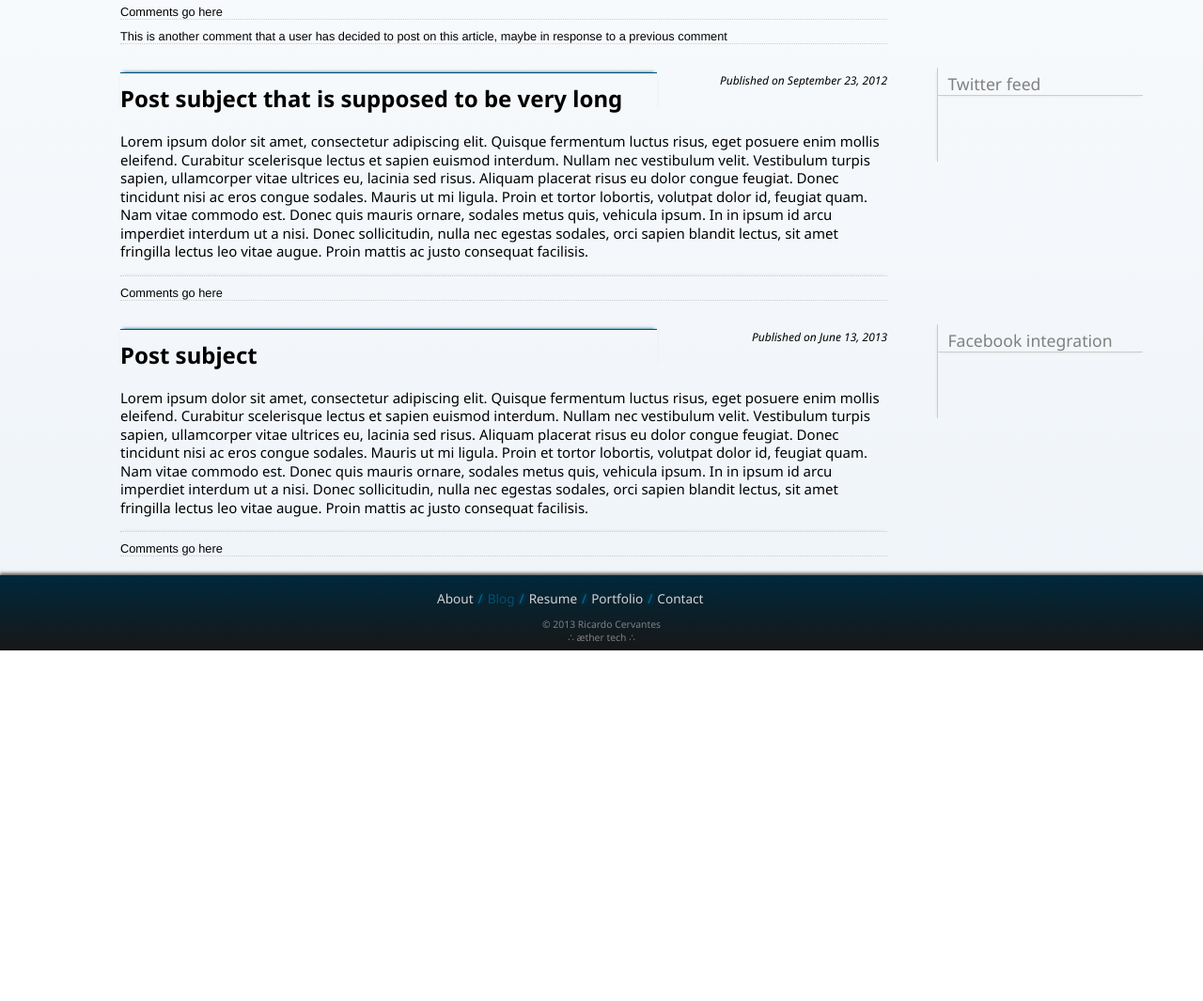
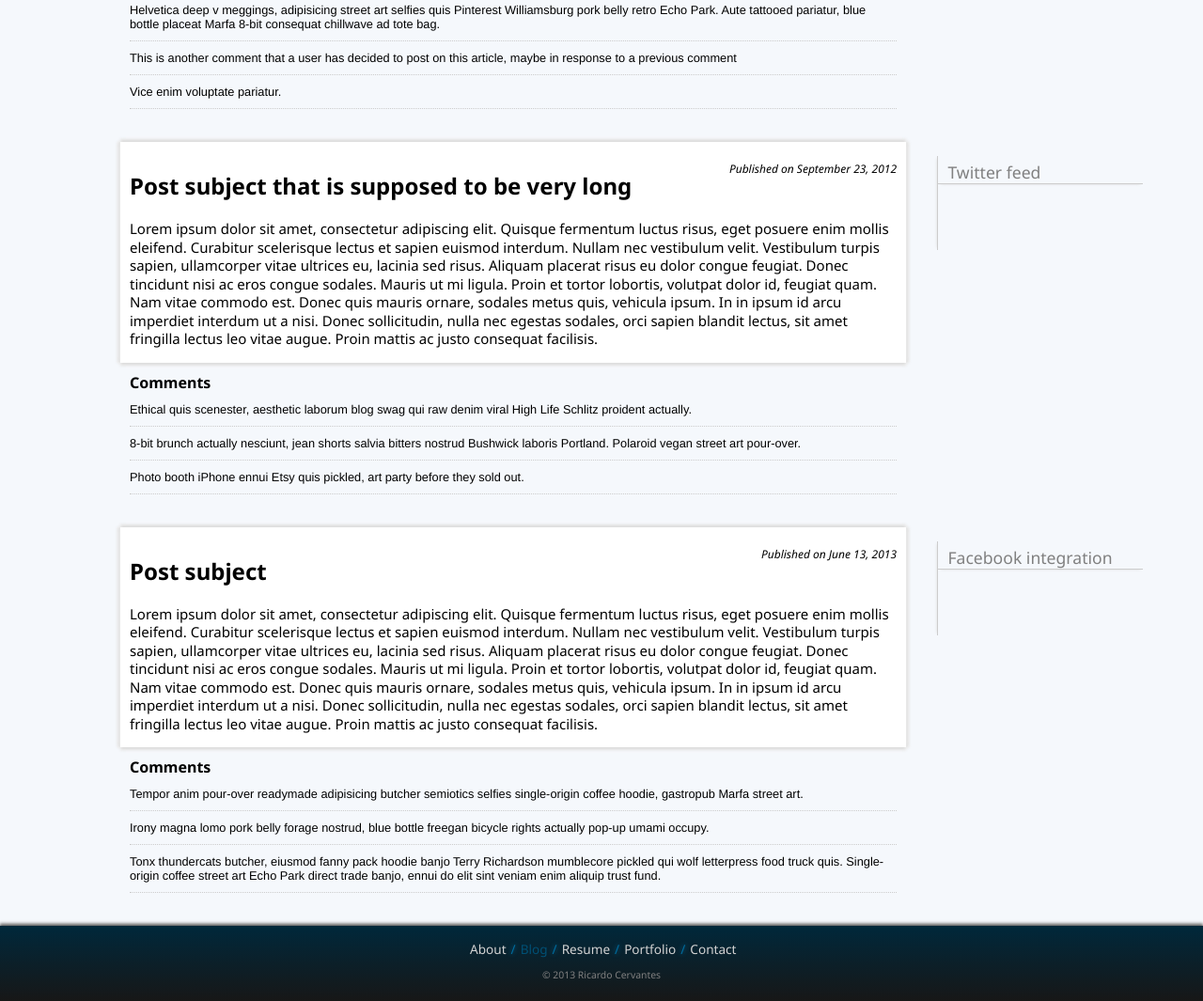
Before and after one commit to Ricar7o/Ricar7o.github.io-archive, a plain HTML site: page index.html in a window 1280 px wide. Shown: the part 701-1766 px from the top of the page at 94% size. Before the commit the page ends 1393 px from the top, so only its background shows below. Drawn offline with Linux system fonts and the light colour scheme.

Commit message:
Gave posts a white background with shadows and changed the body background.

```diff
--- a/css/custom.css
+++ b/css/custom.css
@@ -17,8 +17,8 @@
 }
 
 body {
-	/*background-color: lightgray;*/
-	background-image: linear-gradient(to bottom, #FFFFFF 0%, #EFF4F9 100%);
+	background-color: #F5F8FC;
+	/*background-image: linear-gradient(to bottom, #FFFFFF 0%, #EFF4F9 150%);*/
 	margin: 0;
 	padding: 0;
 /*	position: absolute;
@@ -204,8 +204,8 @@ article {
 	padding: 10px 0px 0px 0px;
 	width: 70%;
 	display: inline-block;
-	border-top: 1px solid #005075;
-	box-shadow: 0px -3px 3px -3px #006EA1, 0px -3px 6px -3px #ddd;
+	/*border-top: 1px solid #005075;
+	box-shadow: 0px -3px 3px -3px #006EA1, 0px -3px 6px -3px #ddd;*/
 }
 
 article div.blogdate {
@@ -222,7 +222,23 @@ article div.blogdate {
 	width: 75%;
 	display: inline-block;
 	height: 100%;
-	/*background-color: #fff;*/
+	/*border-top: 1px solid #005075;*/
+	/*border: 1px solid #ddd;*/
+/*	box-shadow: -3px -3px 3px -3px #bbb, -3px -3px 6px -3px #ddd,
+				3px -3px 3px -3px #bbb, 3px -3px 6px -3px #ddd;*/
+
+/*	This is the gray shadow that's supposed to be on the top, left and right only...
+	box-shadow: -3px 0px 3px -0px #bbb, -3px 0px 6px -0px #ddd,
+				3px 0px 3px -0px #bbb, 3px 0px 6px -0px #ddd,
+				0px -3px 3px -18px #bbb, 0px -3px 6px -24px #ddd;*/
+
+	box-shadow: 0px -3px 3px 0px #ddd, 0px -3px 3px 0px #fff,
+				0px 3px 3px 0px #ddd, 0px 3px 3px 0px #fff,
+				3px 0px 3px 0px #ddd, 3px 0px 3px 0px #fff,
+				-3px 0px 3px 0px #ddd, -3px 0px 3px 0px #fff;
+
+	padding: 0px 10px 0px 10px;
+	background-color: #fff;
 /*	background-image: linear-gradient(to bottom, #fff 0%, #ccc 5%);
 	background-image: -webkit-linear-gradient(top, #ccc 0%, #fff 5%);
 	background-image: -moz-linear-gradient(top, #ccc 0%, #fff 5%);*/
@@ -242,10 +258,10 @@ article div.blogdate {
 	width: 75%;
 	display: block;
 	height: 100%;
-	padding: 10px 0px 0px 0px;
-	border-top: 1px dotted #ccc;
+	padding: 10px 10px 0px 10px;
+	margin-bottom: 35px;
 	/*border-bottom: 1px dotted #ccc;*/
-	box-shadow: 0px -3px 3px -3px #ddd;
+	/*box-shadow: 0px -3px 3px -3px #ddd;*/
 }
 
 .comments h4 {
@@ -258,6 +274,7 @@ article div.blogdate {
 	font-family: Helvetica, Arial, sans-serif;
 	font-size: .8em;
 	margin: 0px 0px 10px 0px;
+	padding-bottom: 10px;
 	border-bottom: 1px dotted #ccc;
 }
 
@@ -333,7 +350,7 @@ ul.breadcrumb {
 	text-decoration: none;
 }
 
-.breadcrumb-left-edge { margin-left: 0%; /*Only put the left edge margin here, this is just one element*/}
+.breadcrumb-left-edge { margin-left: 10%; /*Only put the left edge margin here, this is just one element*/}
 
 .breadcrumb-right-edge { margin-right: 0%;/*Only put the left edge margin here, this is just one element*/}
 
--- a/index.html
+++ b/index.html
@@ -60,8 +60,9 @@
 				</div>
 				<div class="comments">
 					<h4>Comments</h4>
-					<p>Comments go here</p>
+					<p>Helvetica deep v meggings, adipisicing street art selfies quis Pinterest Williamsburg pork belly retro Echo Park. Aute tattooed pariatur, blue bottle placeat Marfa 8-bit consequat chillwave ad tote bag.</p>
 					<p>This is another comment that a user has decided to post on this article, maybe in response to a previous comment</p>
+					<p>Vice enim voluptate pariatur.</p>
 				</div>
 			</div>
 
@@ -78,7 +79,10 @@
 					<h3>Twitter feed</h3>
 				</div>
 				<div class="comments">
-					<p>Comments go here</p>
+					<h4>Comments</h4>
+					<p>Ethical quis scenester, aesthetic laborum blog swag qui raw denim viral High Life Schlitz proident actually.</p>
+					<p>8-bit brunch actually nesciunt, jean shorts salvia bitters nostrud Bushwick laboris Portland. Polaroid vegan street art pour-over.</p>
+					<p>Photo booth iPhone ennui Etsy quis pickled, art party before they sold out.</p>
 				</div>
 			</div>
 
@@ -95,7 +99,10 @@
 					<h3>Facebook integration</h3>
 				</div>
 				<div class="comments">
-					<p>Comments go here</p>
+					<h4>Comments</h4>
+					<p>Tempor anim pour-over readymade adipisicing butcher semiotics selfies single-origin coffee hoodie, gastropub Marfa street art.</p>
+					<p>Irony magna lomo pork belly forage nostrud, blue bottle freegan bicycle rights actually pop-up umami occupy.</p>
+					<p>Tonx thundercats butcher, eiusmod fanny pack hoodie banjo Terry Richardson mumblecore pickled qui wolf letterpress food truck quis. Single-origin coffee street art Echo Park direct trade banjo, ennui do elit sint veniam enim aliquip trust fund.</p>
 				</div>
 			</div>
 		</main>
@@ -122,7 +129,7 @@
 				</ul>
 				<p class="copyright">
 					&copy; 2013 Ricardo Cervantes<br/>
-					&there4; &aelig;ther tech <!-- &reg;  -->&there4;
+					<!-- &there4; &aelig;ther tech &there4; -->
 				</p>
 			</div>
 		</div>
```
